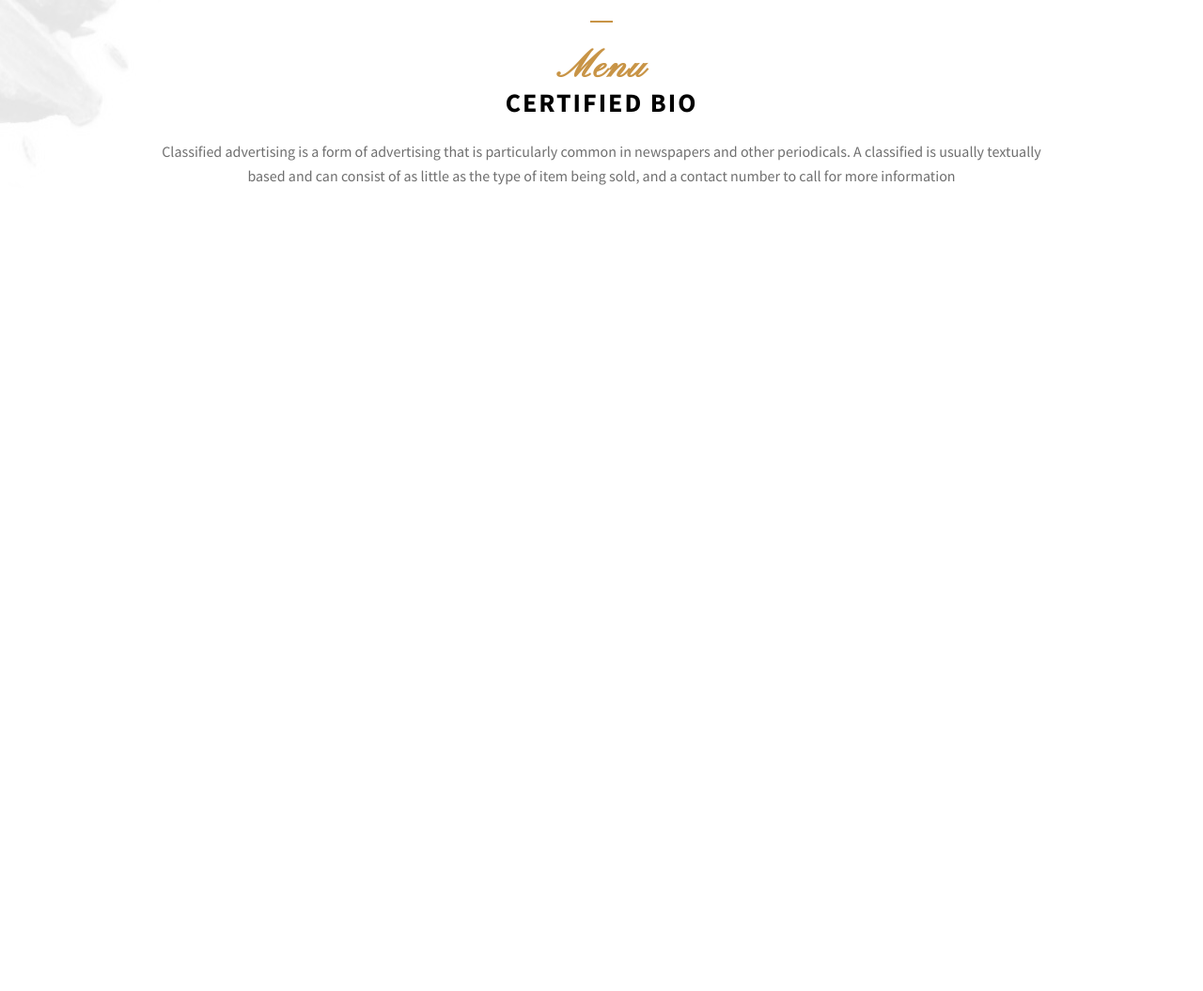
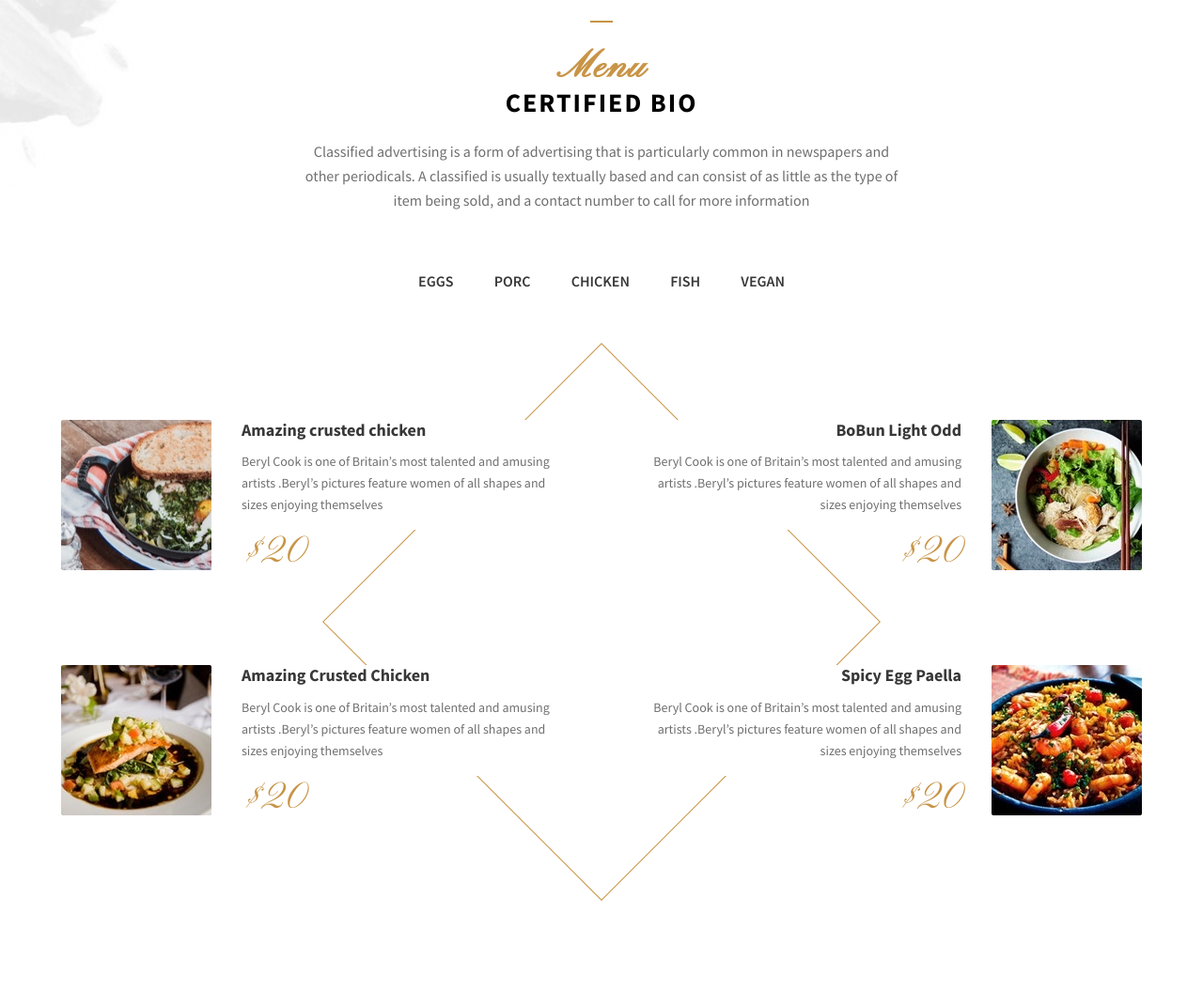
Before and after one commit to alejolale/html-basic, a plain HTML site: page index.html in a window 1280 px wide. Shown: the part 1652-2707 px from the top of the page at 94% size. Before the commit the page ends 1952 px from the top, so only its background shows below. Drawn offline with Linux system fonts and the light colour scheme.

Commit message:
work on menu section

```diff
--- a/index.html
+++ b/index.html
@@ -4,7 +4,7 @@
     <meta charset="UTF-8">
     <meta name="viewport" content="width=device-width, initial-scale=1.0">
     <title>Restaurant</title>
-    <link href="https://fonts.googleapis.com/css2?family=Pinyon+Script&family=Source+Sans+Pro:wght@300;400;700&display=swap" rel="stylesheet">
+    <link href="https://fonts.googleapis.com/css2?family=Pinyon+Script&family=Source+Sans+Pro:wght@300;400;600;700&display=swap" rel="stylesheet">
     <link rel="stylesheet" href="screen.css">
 </head>
 <body>
@@ -54,7 +54,7 @@
                     <a href="recipe.html" class="more">See more</a>
                 </div>
             </div>
-            <div class="block block-centered">
+            <div class="block block-centered block-last">
                 <div class="block-body">
                     <h2 class="title"><span>Menu</span> Certified Bio</h2>
                     <p>
@@ -62,6 +62,50 @@
                     </p>
                 </div>
             </div>
+            <nav class="ingredient-menu">
+                <a href="#" class="active">Eggs</a>
+                <a href="#">porc</a>
+                <a href="#">chicken</a>
+                <a href="#">fish</a>
+                <a href="#">vegan</a>
+            </nav>
+
+        </div>
+        <div class="container">
+            <div class="menu-summary" id="menu">
+                <div class="menu-summary-item">
+                    <img src="img/crusted-chicken-square.jpg" alt="chicken" class="menu-summary-img">
+                    <h3 class="menu-summary-title">Amazing crusted chicken</h3>
+                    <p>
+                        Beryl Cook is one of Britain’s most talented and amusing artists .Beryl’s pictures feature women of all shapes and sizes enjoying themselves
+                    </p>
+                    <div class="menu-summary-price">$20</div>
+                </div>
+                <div class="menu-summary-item">
+                    <img src="img/bobun-light-square.jpg" alt="chicken" class="menu-summary-img">
+                    <h3 class="menu-summary-title">BoBun Light Odd</h3>
+                    <p>
+                        Beryl Cook is one of Britain’s most talented and amusing artists .Beryl’s pictures feature women of all shapes and sizes enjoying themselves
+                    </p>
+                    <div class="menu-summary-price">$20</div>
+                </div>
+                <div class="menu-summary-item">
+                    <img src="img/poisson-square.jpg" alt="chicken" class="menu-summary-img">
+                    <h3 class="menu-summary-title">Amazing Crusted Chicken</h3>
+                    <p>
+                        Beryl Cook is one of Britain’s most talented and amusing artists .Beryl’s pictures feature women of all shapes and sizes enjoying themselves
+                    </p>
+                    <div class="menu-summary-price">$20</div>
+                </div>
+                <div class="menu-summary-item">
+                    <img src="img/paella-square.jpg" alt="chicken" class="menu-summary-img">
+                    <h3 class="menu-summary-title">Spicy Egg Paella</h3>
+                    <p>
+                        Beryl Cook is one of Britain’s most talented and amusing artists .Beryl’s pictures feature women of all shapes and sizes enjoying themselves
+                    </p>
+                    <div class="menu-summary-price">$20</div>
+                </div>
+            </div>
         </div>
     </section>
 </body>
--- a/screen.css
+++ b/screen.css
@@ -103,6 +103,12 @@ img {
     max-width: 960px;
 }
 
+.container {
+    margin: 0 auto;
+    padding: 0 20px;
+    max-width: 1150px;
+}
+
 .block {
     margin-bottom: 50px;
 }
@@ -160,6 +166,78 @@ img {
     text-align: center;
 }
 
+.block-centered .block-body {
+    max-width: 640px;
+    margin-left: auto;
+    margin-right: auto;
+}
+
+.ingredient-menu {
+    margin: 40px ;
+    font-weight: 600;
+    color: #383838;
+    text-transform: uppercase;
+    text-align: center;
+}
+
+.ingredient-menu a {
+    display: inline-block;
+    margin: 0 20px;
+    position: relative;
+}
+
+.ingredient-menu .a::after {
+    content: '';
+    display: block;
+    position: absolute;
+    bottom: 5px;
+    left: 0;
+    right: 0;
+    height: 1px;
+    opacity: 0;
+    background: #C89446;
+    transition: all .3s;
+}
+
+.ingredient-menu .active::after, .ingredient-menu .a:hover::after {
+    bottom: 0;
+    opacity: 1;
+}
+
+.menu-summary-item {
+    padding-left: 120px;
+    position: relative;
+    margin-bottom: 30px;
+}
+
+.menu-summary-img {
+    position: absolute;
+    top: 0;
+    left: 0;
+    width: 100px;
+}
+
+.menu-summary-title {
+    font-size: 1.125rem;
+    color: #383838;
+    font-weight: bold;
+    padding-bottom: 0.75rem;
+    margin-bottom: 0;
+}
+
+.menu-summary p {
+    margin: 0;
+    padding-bottom: 1rem;
+    font-size: 0.875rem;
+}
+
+.menu-summary-price {
+    font-size: 2.5rem;
+    font-family: 'Pinyon Script', serif;
+    color: #C89446;
+    line-height: 1;
+}
+
 @media only screen and (min-width: 600px) {
     html {
         font-size: 16px;
@@ -213,6 +291,11 @@ img {
     .block {
         margin-bottom: 100px;
     }
+
+    .block-last {
+        margin-bottom: 60px;
+    }
+
     .block-left, .block-right{
         display: flex;
         align-items: center;
@@ -272,4 +355,64 @@ img {
             fixed top 640px left 0px url(img/spices.jpg) no-repeat;
 
     }
+
+    .ingredient-menu {
+        margin: 0 32px;
+    }
+
+    .menu-summary {
+        position: relative;
+        padding: 85px 0;
+        display: flex;
+        flex-wrap: wrap;
+        justify-content: space-between;
+        margin-top: 50px;
+    }
+
+    .menu-summary-item {
+        padding-left: 192px;
+        margin-bottom: 100px;
+        width: calc(32% - 30px);
+    }
+
+    .menu-summary-item:nth-child(2n) {
+        text-align: right;
+        padding-left: 0;
+        padding-right: 192px;
+    }
+
+    .menu-summary-item:nth-child(2n) .menu-summary-img {
+        left: auto;
+        right: 0;
+    }
+
+    .menu-summary-img {
+        width: 160px;
+    }
+
+    .menu-summary-title {
+        margin-top: 0;
+        line-height: 1.2;
+        background: #fff;
+    }
+
+    .menu-summary p {
+        background: #fff;
+    }
+
+    .menu-summary-price {
+        padding-top: 4px;
+    }
+
+    .menu-summary::before {
+        content: "";
+        position: absolute;
+        display: block;
+        top: 90px;
+        left: 50%;
+        width: 420px;
+        height: 420px;
+        border: solid 1px #C89446;
+        transform: translate(-50%, 0) rotate(45deg);
+    }
 }
```
